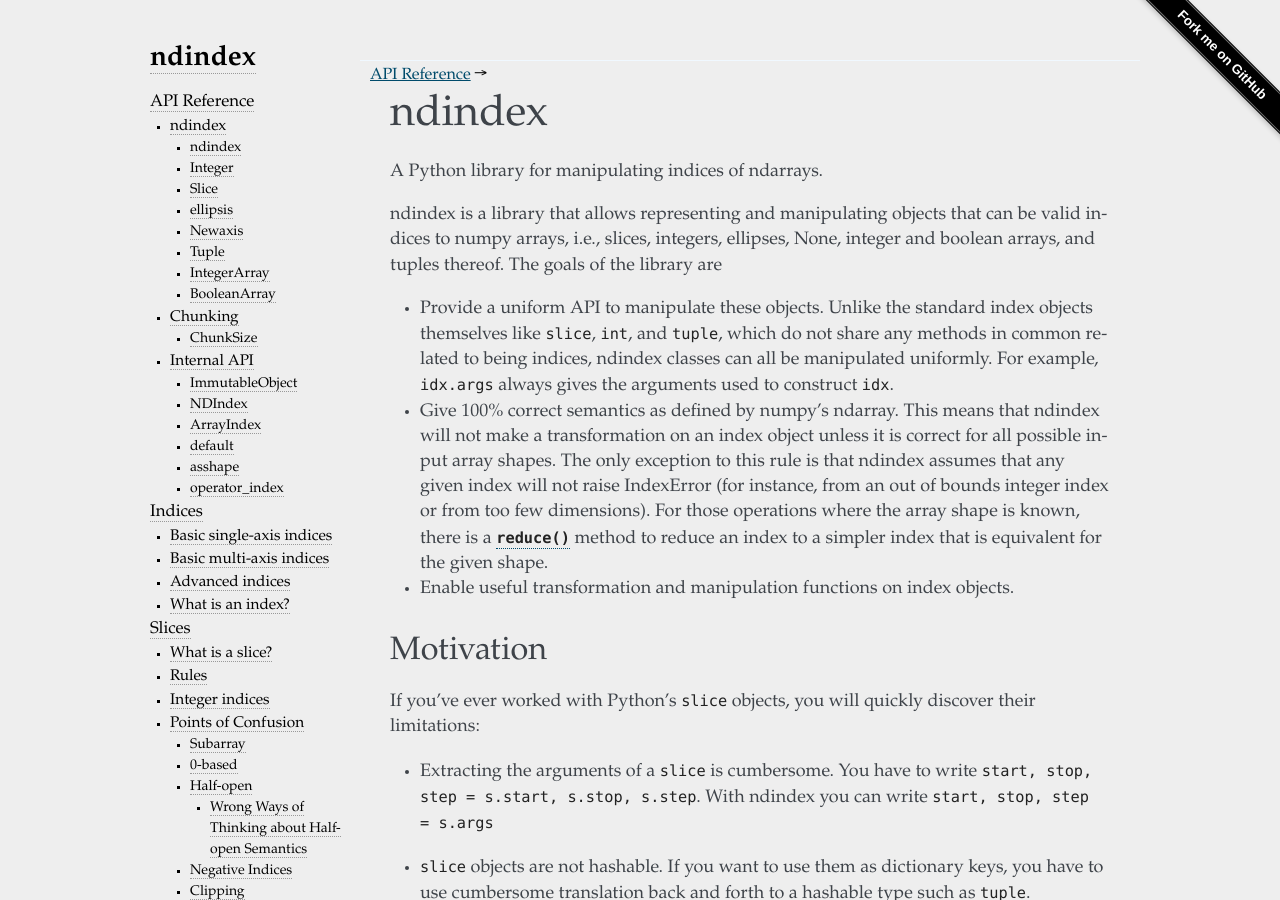
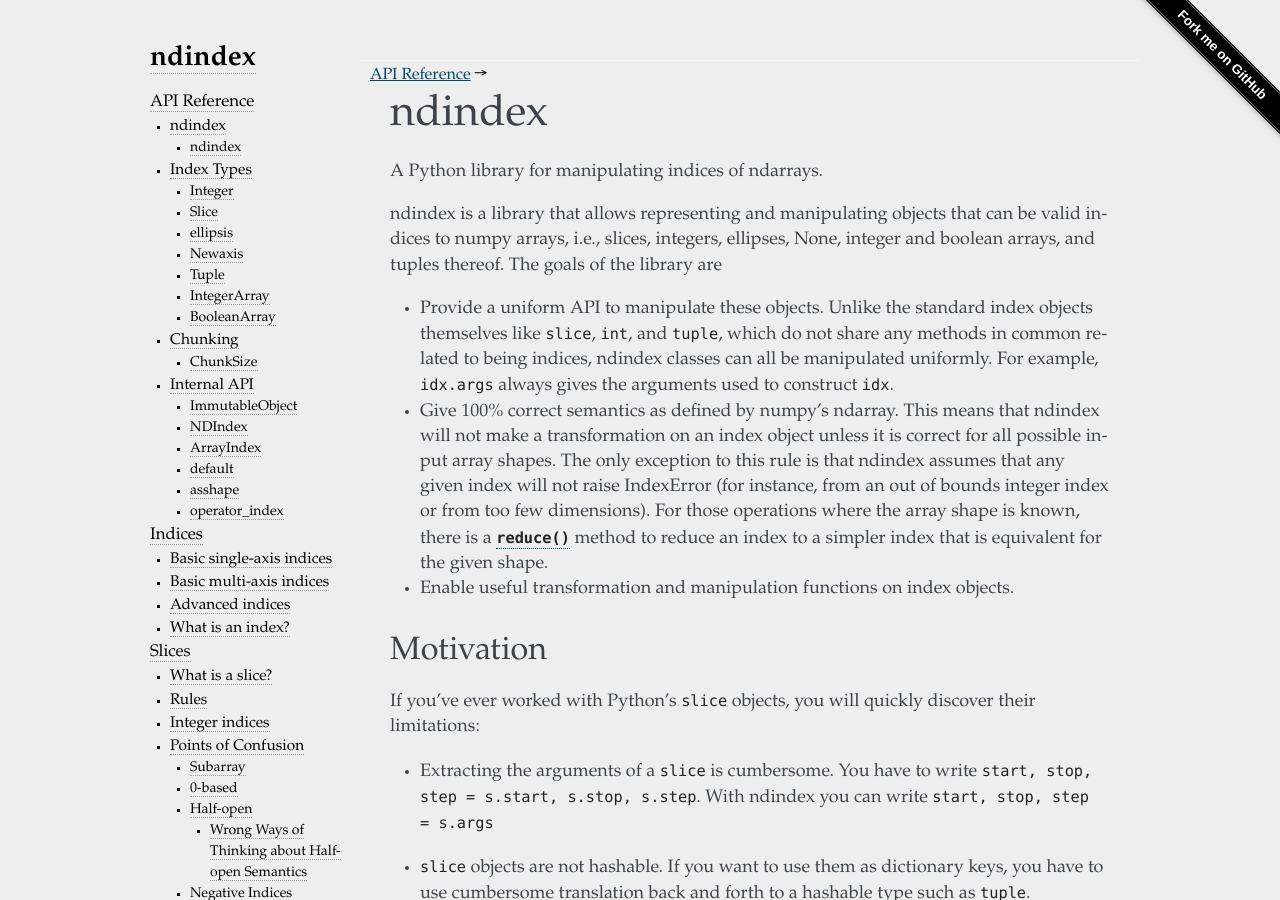
Before and after one commit to Quansight-Labs/ndindex, a Sphinx documentation site: the page built from docs/index.md, in a window 1280 px wide and 900 px high. Built offline with Sphinx 7.4.7, drawn with Linux system fonts in a browser that asks for light colours; pages that are not in the unit, such as notebooks, are missing from menus.

Commit message:
Fix RST syntax

```diff
--- a/docs/api.rst
+++ b/docs/api.rst
@@ -15,7 +15,8 @@
 
 .. autofunction:: ndindex.ndindex
 
-(index-types)=
+.. _index-types:
+
 Index Types
 ===========
 
```
